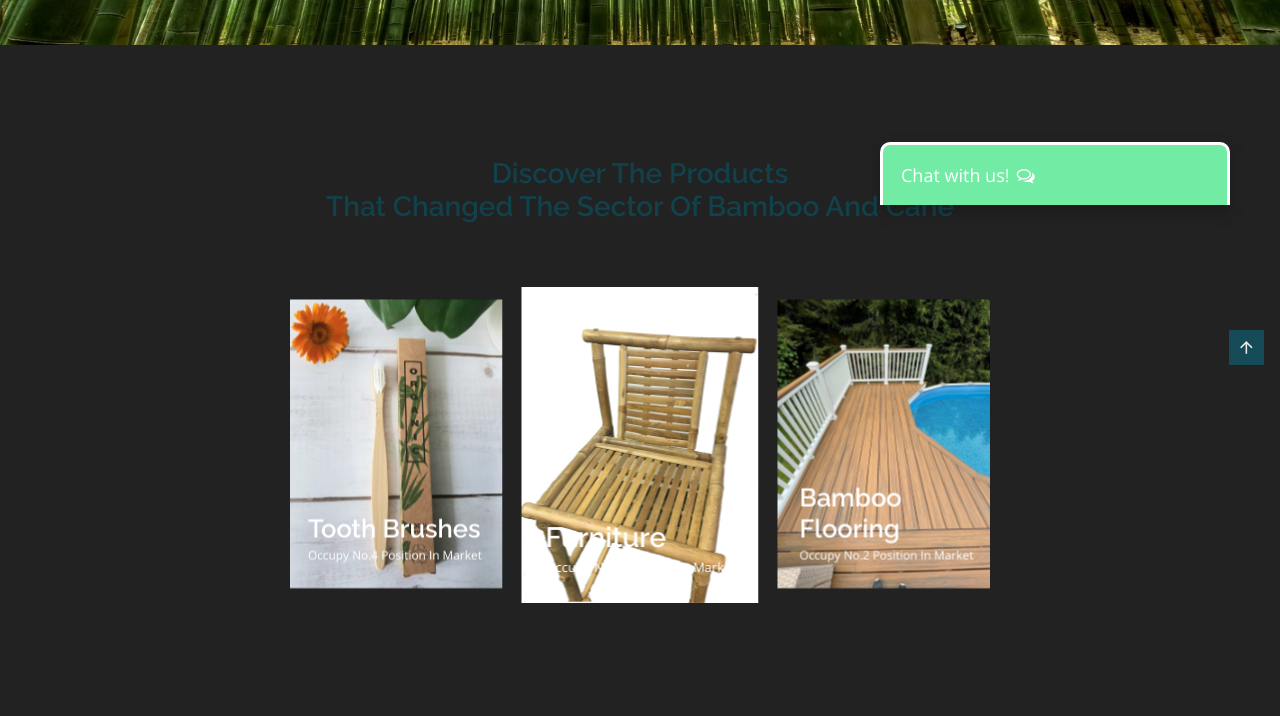
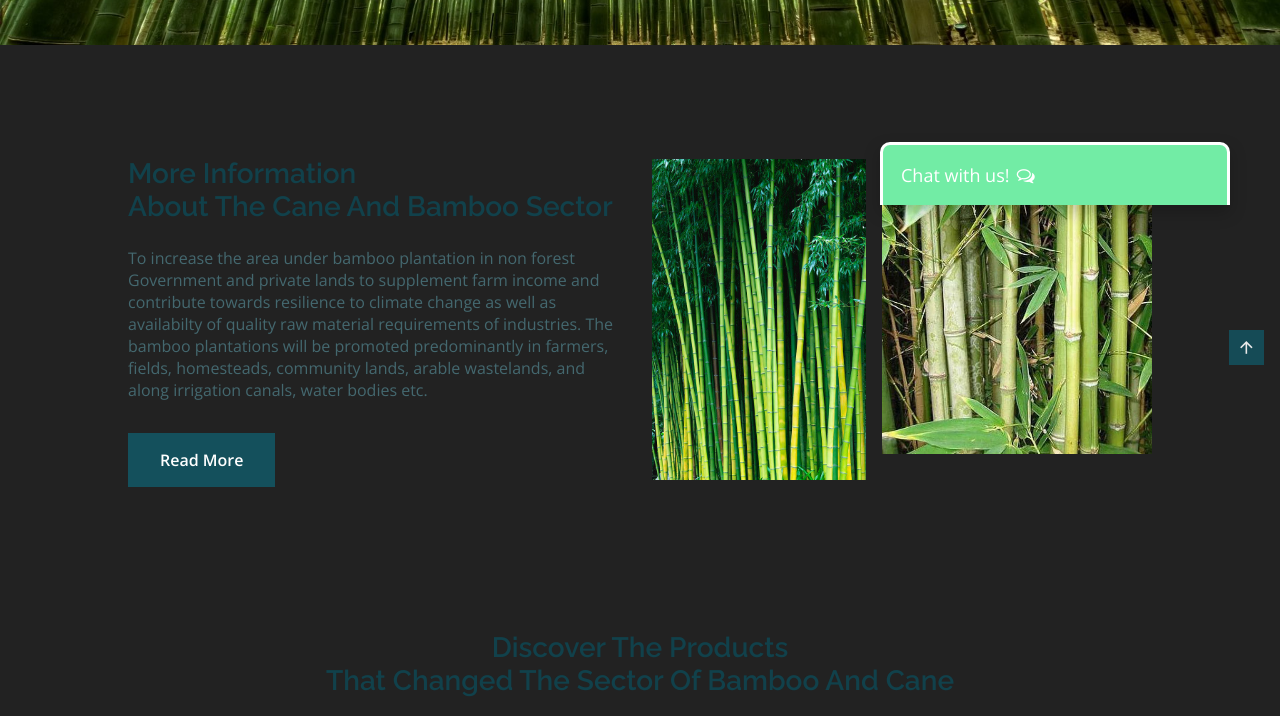
Before and after one commit to Techogeeek/Bambooweb, a plain HTML site: page Devgrow/index.html in a window 1280 px wide. Shown: the part 595-1311 px from the top of the page. Drawn offline with nearby package versions, Linux system fonts and the light colour scheme; files that its build step writes are made by us from their sources; files whose address does not match are found by name.

Commit message:
Added Home Section

```diff
--- a/Devgrow/index.html
+++ b/Devgrow/index.html
@@ -79,6 +79,27 @@
             </section>
 
             <!--==================== ABOUT ====================-->
+
+            <section class="about section" id="about">
+                <div class="about__container container grid">
+                    <div class="about__data">
+                        <h2 class="section__title about__title">More Information <br> About The Cane And Bamboo Sector</h2>
+                        <p class="about__description">To increase the area under bamboo plantation in non forest Government and private lands to supplement farm income and contribute towards resilience to climate change as well as availabilty of quality raw material requirements of industries. The bamboo plantations will be promoted predominantly in farmers, fields, homesteads, community lands, arable wastelands, and along irrigation canals, water bodies etc.
+                        </p>
+                        <a href="#" class="button">Read More</a>
+                    </div>
+
+                    <div class="about__img">
+                        <div class="about__img-overlay">
+                            <img src="11.jpg" alt="" class="about__img-one">
+                        </div>
+
+                        <div class="about__img-overlay">
+                            <img src="about_1.webp" alt="" class="about__img-two">
+                        </div>
+                    </div>
+                </div>
+            </section>
 
 
             <!--==================== DISCOVER ====================-->
```
